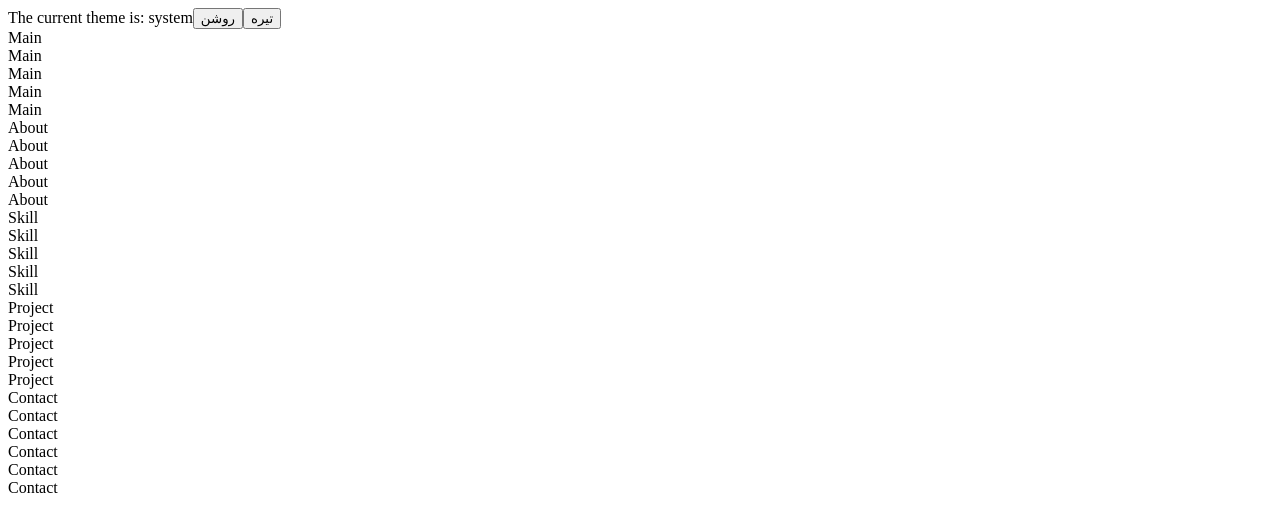
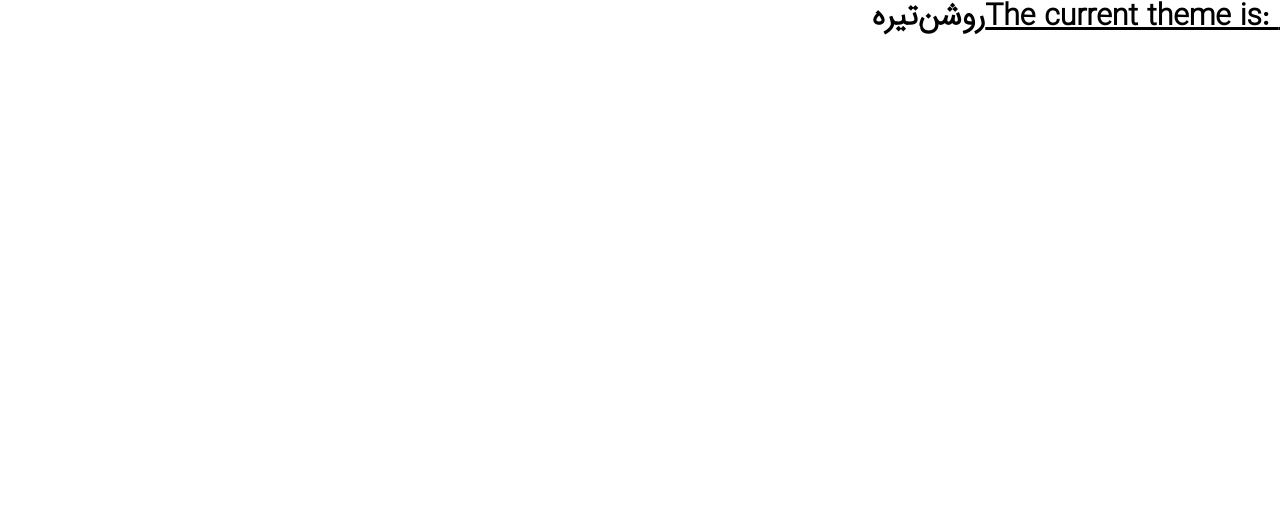
Before and after one commit to pooulad/pooulad.github.io, a Next.js app: page / in a window 1280 px wide. Shown: the top 532 px of the page. Built offline with nearby package versions, Linux system fonts and the light colour scheme.

Commit message:
add font in project

```diff
--- a/src/styles/globals.css
+++ b/src/styles/globals.css
@@ -1,117 +1,26 @@
-/* :root {
-  --max-width: 1100px;
-  --border-radius: 12px;
-  --font-mono: ui-monospace, Menlo, Monaco, 'Cascadia Mono', 'Segoe UI Mono',
-    'Roboto Mono', 'Oxygen Mono', 'Ubuntu Monospace', 'Source Code Pro',
-    'Fira Mono', 'Droid Sans Mono', 'Courier New', monospace;
+@tailwind base;
+@tailwind components;
+@tailwind utilities;
 
-  --foreground-rgb: 0, 0, 0;
-  --background-start-rgb: 214, 219, 220;
-  --background-end-rgb: 255, 255, 255;
+@font-face {
+  font-family: my-font;
+  src: url("../assets/fonts/IRANSans\(FaNum\)_Light.ttf") format("ttf");
+  src: url("../assets/fonts/IRANSansWeb\(FaNum\)_Light.woff") format("woff");
+}
+* {
+  margin: 0px;
+  padding: 0px;
+  box-sizing: border-box;
+  direction: rtl;
+  font-family: "my-font";
+}
+/* :root { */
+  /* Your default theme */
+  /* --background: white; */
+  /* --foreground: black; */
+/* } */
 
-  --primary-glow: conic-gradient(
-    from 180deg at 50% 50%,
-    #16abff33 0deg,
-    #0885ff33 55deg,
-    #54d6ff33 120deg,
-    #0071ff33 160deg,
-    transparent 360deg
-  );
-  --secondary-glow: radial-gradient(
-    rgba(255, 255, 255, 1),
-    rgba(255, 255, 255, 0)
-  );
-
-  --tile-start-rgb: 239, 245, 249;
-  --tile-end-rgb: 228, 232, 233;
-  --tile-border: conic-gradient(
-    #00000080,
-    #00000040,
-    #00000030,
-    #00000020,
-    #00000010,
-    #00000010,
-    #00000080
-  );
-
-  --callout-rgb: 238, 240, 241;
-  --callout-border-rgb: 172, 175, 176;
-  --card-rgb: 180, 185, 188;
-  --card-border-rgb: 131, 134, 135;
-}
-
-@media (prefers-color-scheme: dark) {
-  :root {
-    --foreground-rgb: 255, 255, 255;
-    --background-start-rgb: 0, 0, 0;
-    --background-end-rgb: 0, 0, 0;
-
-    --primary-glow: radial-gradient(rgba(1, 65, 255, 0.4), rgba(1, 65, 255, 0));
-    --secondary-glow: linear-gradient(
-      to bottom right,
-      rgba(1, 65, 255, 0),
-      rgba(1, 65, 255, 0),
-      rgba(1, 65, 255, 0.3)
-    );
-
-    --tile-start-rgb: 2, 13, 46;
-    --tile-end-rgb: 2, 5, 19;
-    --tile-border: conic-gradient(
-      #ffffff80,
-      #ffffff40,
-      #ffffff30,
-      #ffffff20,
-      #ffffff10,
-      #ffffff10,
-      #ffffff80
-    );
-
-    --callout-rgb: 20, 20, 20;
-    --callout-border-rgb: 108, 108, 108;
-    --card-rgb: 100, 100, 100;
-    --card-border-rgb: 200, 200, 200;
-  }
-}
-
-* {
-  box-sizing: border-box;
-  padding: 0;
-  margin: 0;
-}
-
-html,
-body {
-  max-width: 100vw;
-  overflow-x: hidden;
-}
-
-body {
-  color: rgb(var(--foreground-rgb));
-  background: linear-gradient(
-      to bottom,
-      transparent,
-      rgb(var(--background-end-rgb))
-    )
-    rgb(var(--background-start-rgb));
-}
-
-a {
-  color: inherit;
-  text-decoration: none;
-}
-
-@media (prefers-color-scheme: dark) {
-  html {
-    color-scheme: dark;
-  }
-} */
-:root {
-  /* Your default theme */
-  --background: white;
-  --foreground: black;
-}
-
-[data-theme='dark'] {
-  --background: black;
-  --foreground: white;
-}
+/* [data-theme='dark'] { */
+  /* --background: black; */
+  /* --foreground: white; */
+/* } */
```
